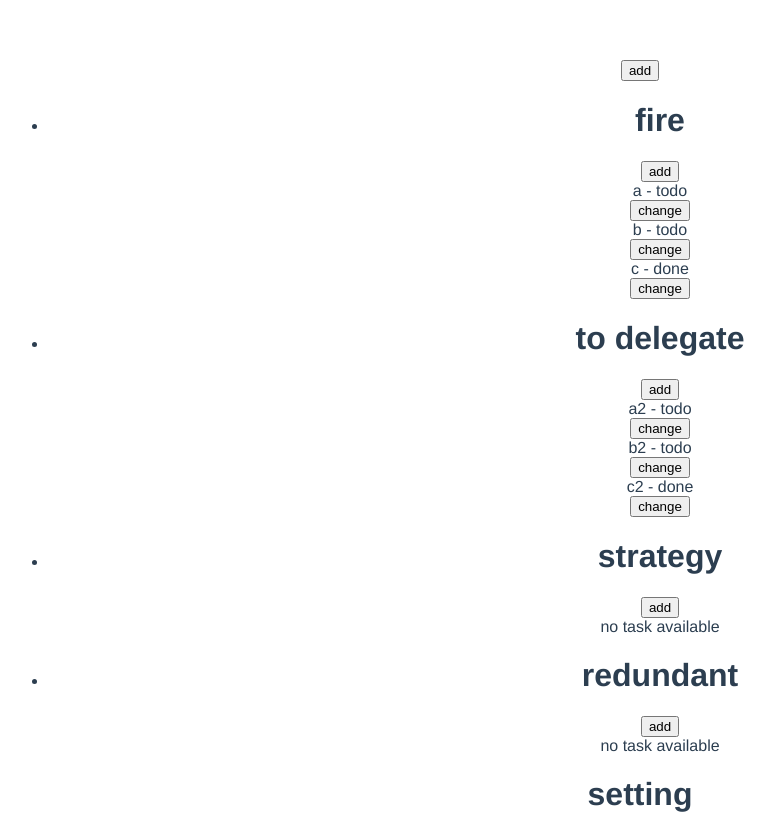
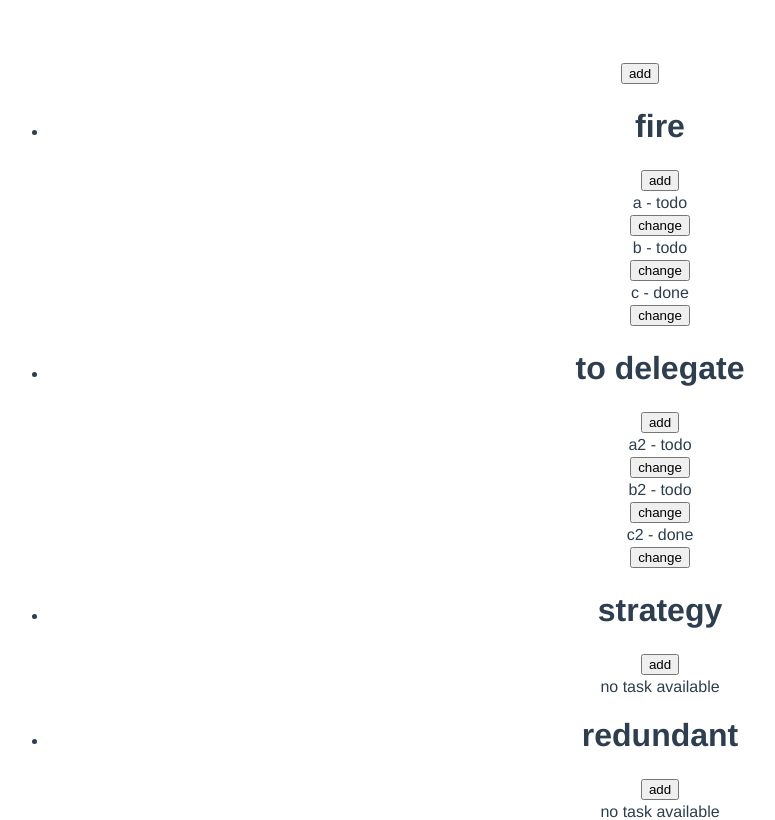
Before and after one commit to elzp/eisenhower-matrix-tool-in-vue, a Vue app: page / in a window 1280 px wide. Shown: the top 820 px of the page, without its empty margins (0-775 px from the left). Built offline with nearby package versions, Linux system fonts and the light colour scheme.

Commit message:
style: change button's margin

```diff
--- a/src/components/FunctionalButton.vue
+++ b/src/components/FunctionalButton.vue
@@ -20,6 +20,6 @@ export default {
 <!-- Add "scoped" attribute to limit CSS to this component only -->
 <style scoped>
 button {
-  margin: 0;
+  margin: 3px;
 }
 </style>
```
